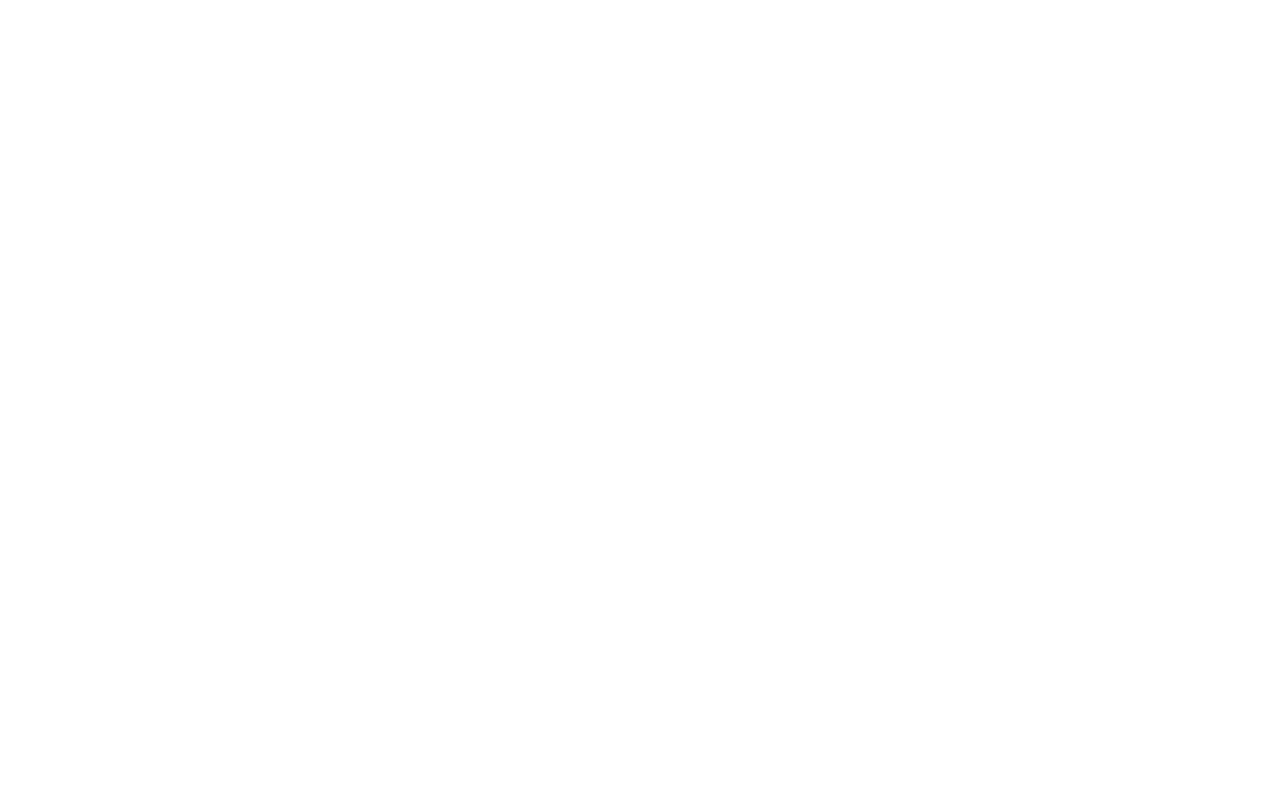
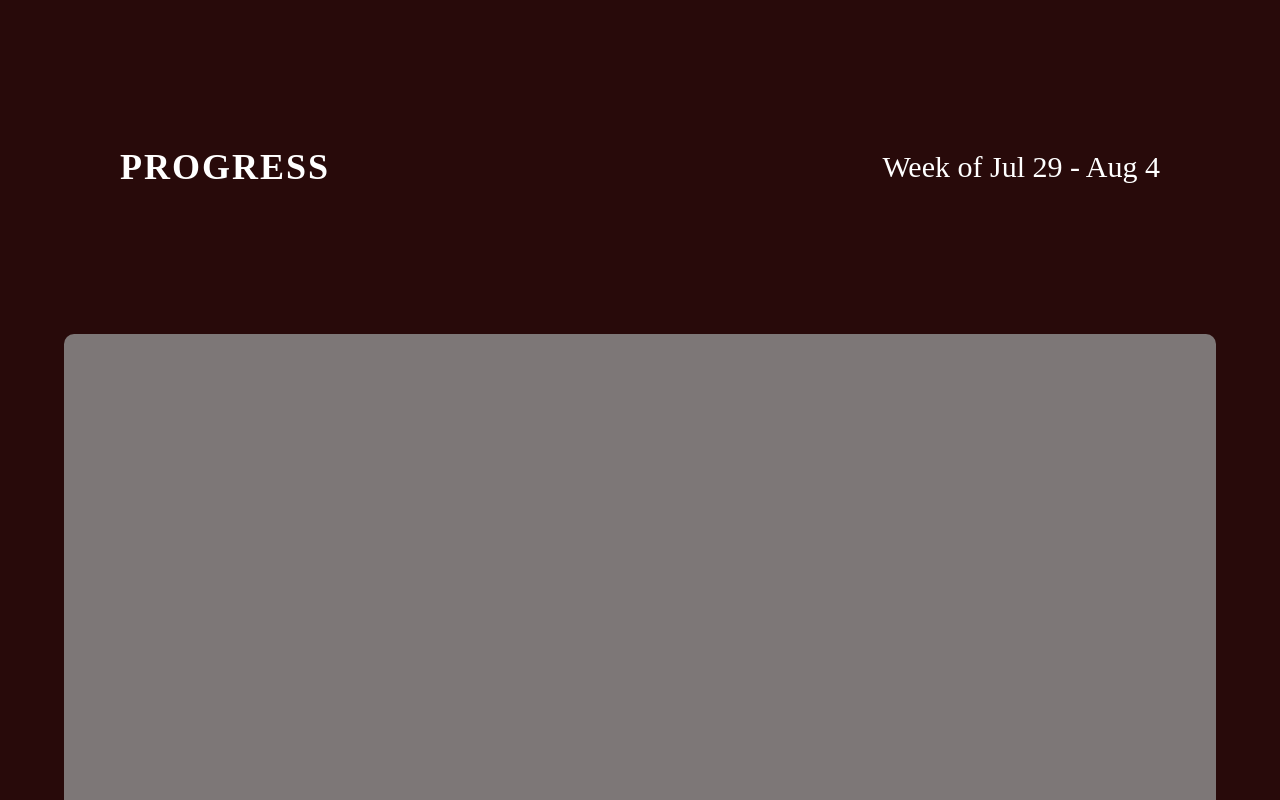
Before and after one commit to jh115424/Fuel-lean-fitness, a React (Vite) app: page /progress in a window 1280 px wide. Built offline with nearby package versions, Linux system fonts and the light colour scheme.

Commit message:
top title and date done

```diff
--- a/package.json
+++ b/package.json
@@ -11,6 +11,7 @@
   },
   "dependencies": {
     "axios": "^1.18.1",
+    "date-fns": "^4.4.0",
     "react": "^19.2.7",
     "react-circular-progressbar": "^2.2.0",
     "react-dom": "^19.2.7",
--- a/src/Components/Progress.jsx
+++ b/src/Components/Progress.jsx
@@ -1,22 +1,48 @@
 import { Link } from "react-router";
 import { useEffect, useState } from "react";
-import "./progress.css"
+import "./progress.css";
+import { startOfWeek, endOfWeek } from "date-fns";
 
+export default function Progress() {
+  const [progress, setProgress] = useState("");
+  const [loading, setLoading] = useState(true);
+  const currentDate = new Date();
 
+  const weekStart = startOfWeek(currentDate, { weekStartsOn: 3 }); // Starts on Monday (1)
+  const weekEnd = endOfWeek(currentDate, { weekStartsOn: 3 });
 
-export default function Progress () {
-      const [progress, setProgress] = useState("");
-        const [loading, setLoading] = useState(true);
+  return (
+    <>
+      <div className="progressPageWrapper">
+        <div className="header">
+          <header>Progress</header>
 
-    return (
-        <>
-        <div className="progressPageWrapper">
+          <div className="weekDisplay">
+            <p>
+              Week of{" "}
+              {weekStart.toLocaleDateString("en-US", {
+                month: "short",
+                day: "numeric",
+              })}{" "}
+              -{" "}
+              {weekEnd.toLocaleDateString("en-US", {
+                month: "short",
+                day: "numeric",
+              })}
+            </p>
+            <p></p>
+          </div>
+        </div>
 
+        <div className="progressBoxesContainer">
+            <div className="statBoxOne"></div>
+            <div className="statBoxTwo"></div>
+            <div className="statBoxThree"></div>
         </div>
-        </>
-    )
+      </div>
+    </>
+  );
 }
-
 
 /*useState
 useEffect
--- a/src/Components/progress.css
+++ b/src/Components/progress.css
@@ -1,4 +1,35 @@
 .progressPageWrapper {
+  height: 100vh;
+  width: 100%;
+  overflow-y: auto;
+  background-color: #280a0a;
+}
 
-background-color: brown;
+.header {
+  margin: 120px;
+  font-size: 30px;
+  color: white;
+  display: flex;
+  justify-content: space-between;
+  align-items: center;
 }
+
+.header header {
+  font-size: 36px;
+  font-weight: 700;
+  letter-spacing: 2px;
+  text-transform: uppercase;
+}
+
+.progressBoxesContainer {
+  background-color: rgb(125, 119, 119);
+  height: 700px;
+  width: 90%;
+  margin-left: auto;
+  margin-right: auto;
+  border-radius: 10px;
+  flex-direction: column;
+  display: flex;
+  grid-template-rows: repeat((250px, 1fr));
+  gap: 5px;
+}
```
Also changed, not shown: 1 other file (tests, documents, lock files or other folders).
